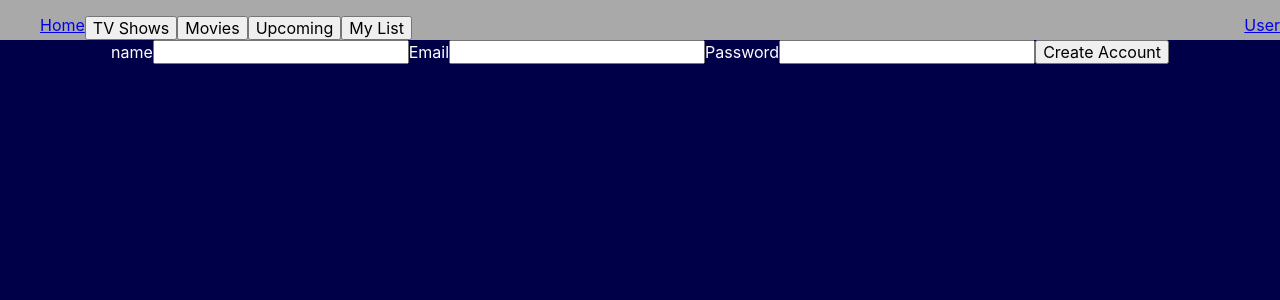
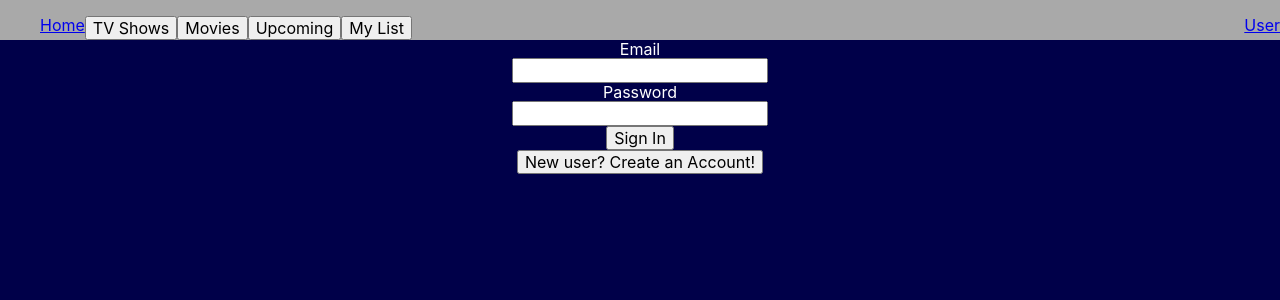
Before and after one commit to KStockton/Movie-Tracker, a React (Create React App) app: page /user-sign-in in a window 1280 px wide. Shown: the top 300 px of the page. Built offline with nearby package versions, Linux system fonts and the light colour scheme; no server answers.

Commit message:
add handle login

```diff
--- a/src/Utility/Fetches/PostUsers.js
+++ b/src/Utility/Fetches/PostUsers.js
@@ -1,4 +1,4 @@
-const settings = (method, body) => ({
+const fetchConfig = (method, body) => ({
   method,
   headers: { "Content-Type": "application/json" },
   body: JSON.stringify(body)
@@ -6,11 +6,10 @@ const settings = (method, body) => ({
 const postUsers = async (url, method, body) => {
   const response = await fetch(
     `http://localhost:3000/api/${url}`,
-    settings(method, body)
+    fetchConfig(method, body)
   );
-  console.log(response)
-  const userData = await response.json();
+  return await response.json();
 
 };
 
-export { postUsers, settings };
+export { postUsers, fetchConfig };
--- a/src/components/UserSignIn/UserSignIn.jsx
+++ b/src/components/UserSignIn/UserSignIn.jsx
@@ -1,5 +1,5 @@
 import React, { Component } from "react";
-import {postUsers} from '../../Utility/Fetches/PostUsers'
+import { postUsers } from "../../Utility/Fetches/PostUsers";
 class UserSignIn extends Component {
   constructor(props) {
     super(props);
@@ -7,37 +7,44 @@ class UserSignIn extends Component {
     this.state = {
       email: "",
       password: "",
-      name: ""
+      name: "",
+      newUser: false
     };
   }
 
-
-  handleLogin = async (url, method, body) => {
-    const response = await postUsers(url, method, body)
-    console.log(response)
-  }
-
-  createAccount = async e => {
-    e.preventDefault();
-    const { name, email, password} = this.state;
-    const url = 'users/new';
-    await this.handleLogin(url, 'POST', {name, password, email})
+  createAccount = async (url, method, body) => {
+    const response = await postUsers(url, method, body);
+    console.log(response);
   };
 
-
-
+  handleLogin = async e => {
+    e.preventDefault();
+    const { name, email, password, newUser } = this.state;
+    if (newUser) {
+      const url = "users/new";
+      await this.createAccount(url, "POST", { name, password, email });
+    }
+  };
 
   handleChange = e => {
     const { value, name } = e.target;
     this.setState({ [name]: value });
   };
 
+  toggleForm = e => {
+    e.preventDefault();
+    const { newUser } = this.state;
+    this.setState({ newUser: !newUser });
+  };
 
   render() {
-    return (
+    return this.state.newUser ? (
       <section className="user-sign-in-container">
-        <form onSubmit={this.createAccount}>
-          <label>name</label>
+        <form
+          onSubmit={this.handleLogin}
+          className="create-account-form login-form"
+        >
+          <label>Name</label>
           <input
             name="name"
             type="text"
@@ -59,6 +66,32 @@ class UserSignIn extends Component {
             value={this.state.password}
           />
           <button type="submit">Create Account</button>
+          <button onClick={this.toggleForm}>
+            Already have an account? Sign in!
+          </button>
+        </form>
+      </section>
+    ) : (
+      <section className="user-sign-in-container">
+        <form onSubmit={this.handleLogin} className="sign-in-form login-form">
+          <label>Email</label>
+          <input
+            name="email"
+            type="email"
+            onChange={this.handleChange}
+            value={this.state.email}
+          />
+          <label>Password</label>
+          <input
+            name="password"
+            type="text"
+            onChange={this.handleChange}
+            value={this.state.password}
+          />
+          <button type="submit">Sign In</button>
+          <button onClick={this.toggleForm}>
+            New user? Create an Account!
+          </button>
         </form>
       </section>
     );
--- a/src/components/UserSignIn/_userSignIn.scss
+++ b/src/components/UserSignIn/_userSignIn.scss
@@ -2,4 +2,12 @@
     background-color: rgb(0, 0, 73);
     height: 100%;
     color: white;
+
+
 }
+
+.login-form {
+    display: flex;
+    flex-direction: column;
+    align-items: center;
+}
```
Also changed, not shown: 1 other file (tests, documents, lock files or other folders).
